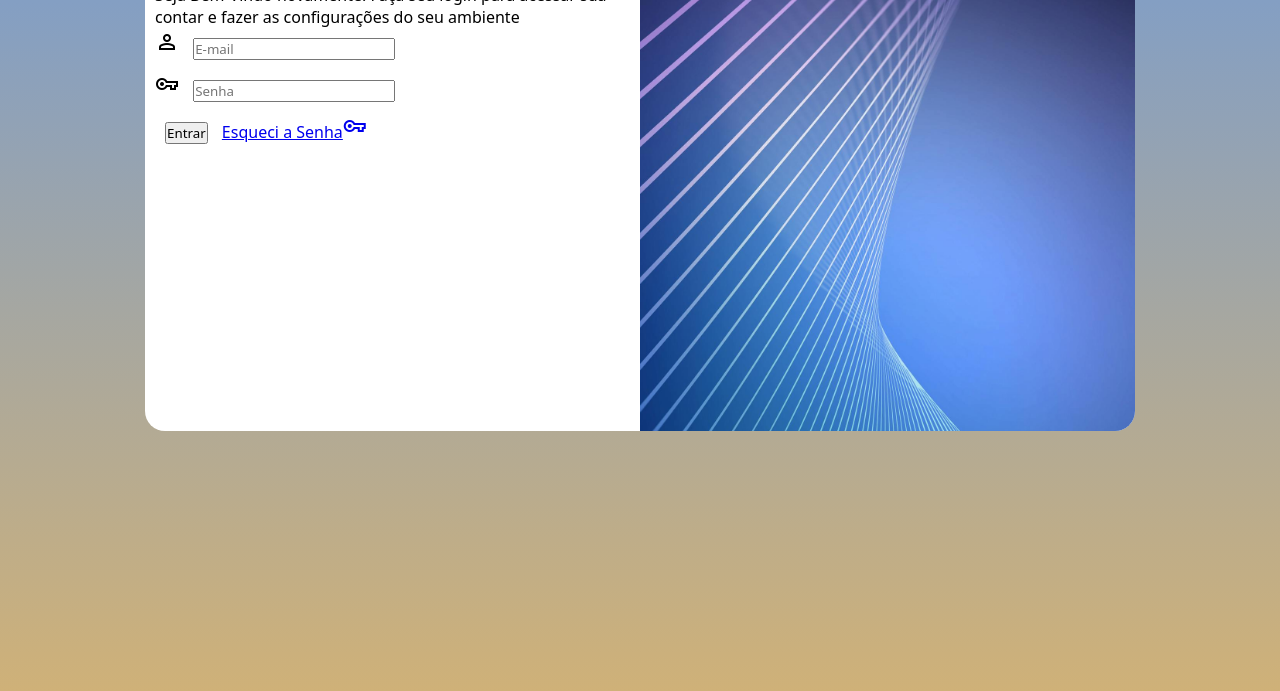
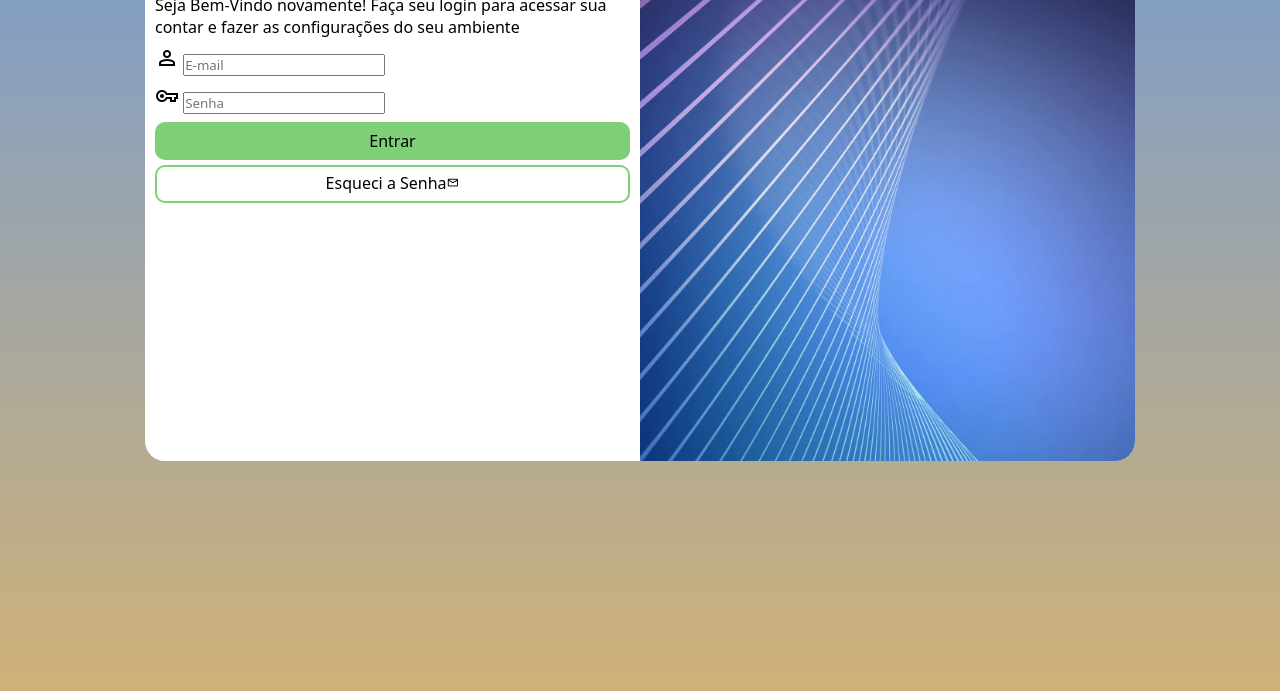
Before and after one commit to IvanFuziyama/projeto-tela-login, a plain HTML site: page index.html in a window 1280 px wide. Shown: the part 109-800 px from the top of the page. Drawn offline with nearby package versions, Linux system fonts and the light colour scheme.

Commit message:
aula05 estilo form

```diff
--- a/estilos/style-index.css
+++ b/estilos/style-index.css
@@ -5,7 +5,7 @@
     --cor1: #789CCF;
     --cor2: #CFB178;
     --cor3: #7FCF78;
-
+    --cor4: #a0cf9c;
 }
 *{
     margin: 0;
@@ -21,9 +21,9 @@ body{
 section#login{
     background-color: var(--cor0);
     width: 250px;
-    height: 500px;
+    height: 520px;
     border-radius: 20px;
-    margin-top: 40px;
+    margin-top: 50px;
     transition: 0.5s;
 }
 section h1{
@@ -34,8 +34,38 @@ section h1{
     padding: 10px;
     display: block;
 }
-input{
-    margin: 10px;
+input[type=submit]{
+    display: block;
+    font-size: 1em;
+    width: 100%;
+    height: 38px;
+    background-color: var(--cor3);
+    border: none;
+    border-radius: 10px;
+}
+input[type=submit]:hover{
+    background-color: #598f54;
+    cursor: pointer;
+}
+a.botao{
+    display: block;
+    text-align: center;
+    font-size: 1em;
+    width: 100%;
+    height: 38px;
+    background-color: var(--cor0);
+    border: 2px solid var(--cor3);
+    border-radius: 10px;
+    text-decoration: none;
+    color: black;
+    margin-top: 5px;
+    padding-top: 5px;
+}
+a.botao span{
+    font-size: 0.8em;
+}
+a.botao:hover{
+    background-color: var(--cor4);
 }
 #imagem{
     background: #789CCF url(../imgs/metal1.jpg);
@@ -45,7 +75,9 @@ input{
     display: block;
 }
 .campo{
-
+    display: block;
+    border-radius: 5px;
+    margin: 8px 0;
 }
 .container{
     display: flex;
--- a/index.html
+++ b/index.html
@@ -26,7 +26,7 @@
                                 <input type="password" name="senha" id="isenha" placeholder="Senha" autocomplete="off" required minlength="3" maxlength="20">
                             </div>
                             <input type="submit" value="Entrar">
-                            <a href="esqueci.html">Esqueci a Senha<span class="material-symbols-outlined">vpn_key</span></a>
+                            <a href="esqueci.html" class="botao">Esqueci a Senha<span class="material-symbols-outlined">mail</span></a>
                 </form>
             </section>
             </div>
```
